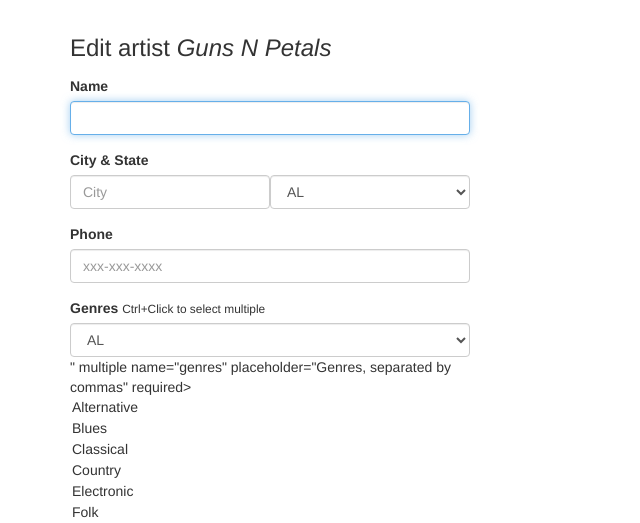
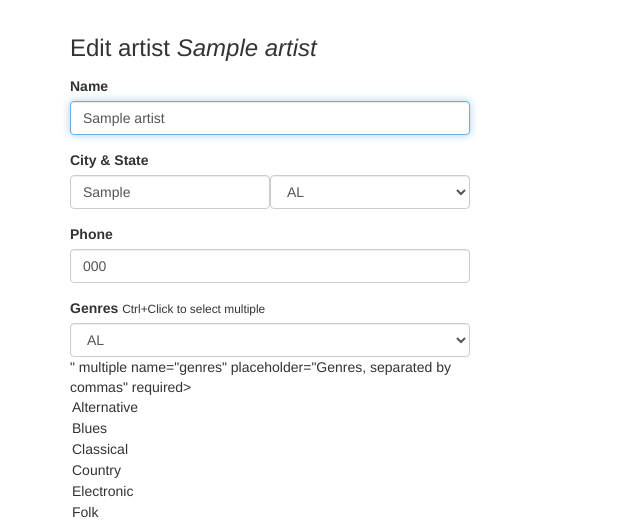
Before and after one commit to szalai-balazs-david/Fyyur, a Flask app: page /artists/1/edit in a window 1280 px wide. Shown: the part 60-583 px from the top of the page, without its empty margins (0-640 px from the left). Run offline with Flask 2, Linux system fonts and the light colour scheme; tables that the repository leaves empty hold one stand-in row (values such as "Sample post"); some libraries are stand-ins or nearby versions.

Commit message:
Edit artist form now auto-populates with artist data. Except for  State and Genres

```diff
--- a/app.py
+++ b/app.py
@@ -226,6 +226,8 @@
 @app.route('/artists/<int:artist_id>/edit', methods=['GET'])
 def edit_artist(artist_id):
   form = ArtistForm()
+  artist = Artist.query.get(artist_id)
+  return render_template('forms/edit_artist.html', form=form, artist=artist)
   artist={
     "id": 4,
     "name": "Guns N Petals",
--- a/templates/forms/edit_artist.html
+++ b/templates/forms/edit_artist.html
@@ -6,22 +6,22 @@
       <h3 class="form-heading">Edit artist <em>{{ artist.name }}</em></h3>
       <div class="form-group">
         <label for="name">Name</label>
-        {{ form.name(class_ = 'form-control', autofocus = true) }}
+        {{ form.name(class_ = 'form-control', autofocus = true, value=artist.name) }}
       </div>
       <div class="form-group">
           <label>City & State</label>
           <div class="form-inline">
             <div class="form-group">
-              {{ form.city(class_ = 'form-control', placeholder='City', autofocus = true) }}
+              {{ form.city(class_ = 'form-control', placeholder='City', autofocus = true, value=artist.city.city) }}
             </div>
             <div class="form-group">
-              {{ form.state(class_ = 'form-control', placeholder='State', autofocus = true) }}
+              {{ form.state(class_ = 'form-control', placeholder='State', autofocus = true, value=artist.city.state) }}
             </div>
           </div>
       </div>
       <div class="form-group">
           <label for="phone">Phone</label>
-          {{ form.phone(class_ = 'form-control', placeholder='xxx-xxx-xxxx', autofocus = true) }}
+          {{ form.phone(class_ = 'form-control', placeholder='xxx-xxx-xxxx', autofocus = true, value=artist.phone) }}
         </div>
       <div class="form-group">
         <label for="genres">Genres</label>
@@ -30,7 +30,7 @@
       </div>
       <div class="form-group">
           <label for="genres">Facebook Link</label>
-          {{ form.facebook_link(class_ = 'form-control', placeholder='http://', id=form.state, autofocus = true) }}
+          {{ form.facebook_link(class_ = 'form-control', placeholder='http://', id=form.state, autofocus = true, value = artist.facebook_link) }}
         </div>
       <input type="submit" value="Edit Artist" class="btn btn-primary btn-lg btn-block">
     </form>
```
